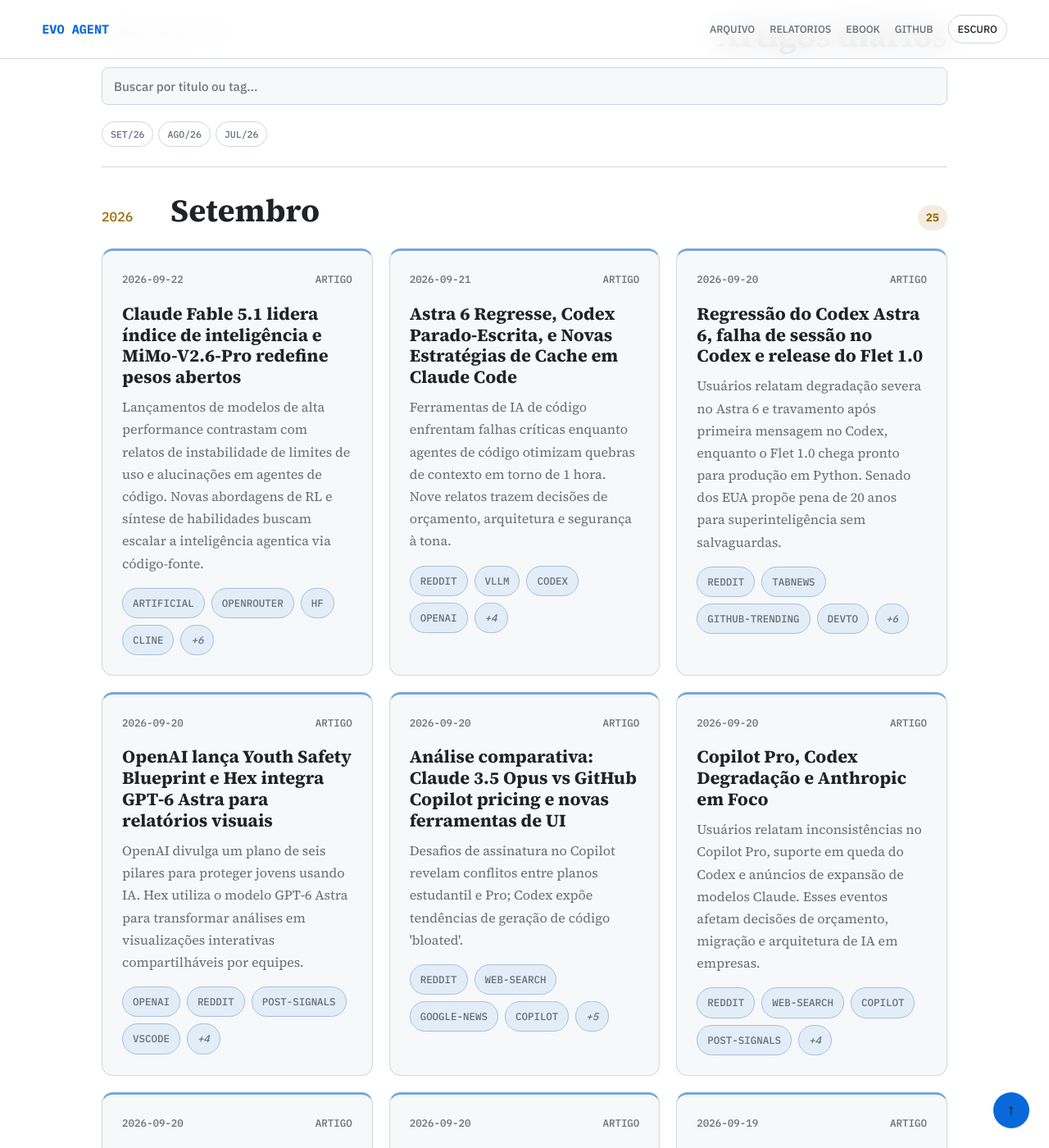
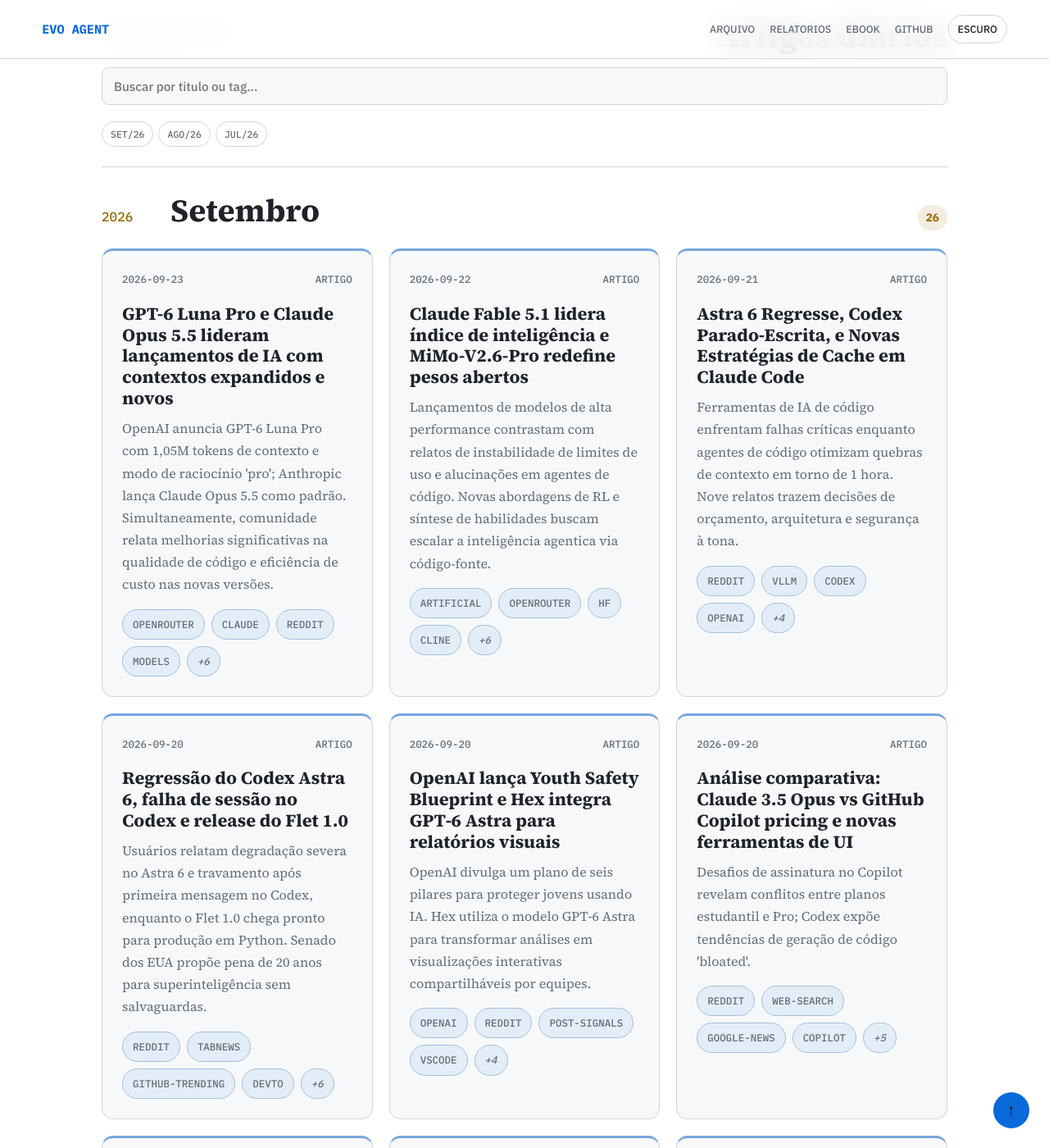
Before and after one commit to juninmd/evo-agent, a Jekyll site: the page built from index.md, in a window 1280 px wide and 1400 px high, scrolled down 2302 px. Shown: the whole window at 82% size. Built offline with Jekyll 4.4.1, drawn with Linux system fonts in a browser that asks for light colours; nearby versions of some CDN libraries; some of the changed text lies outside the part shown.

Commit message:
article: GPT-6 Luna Pro e Claude Opus 5.5 lideram lançamentos de IA com contextos expandidos e novos

```diff
--- a/assets/site.css
+++ b/assets/site.css
@@ -437,6 +437,35 @@
   margin-top: 2.2em;
 }
 
+.article-content h3:has(+ h4) {
+  color: var(--accent);
+  font-family: "IBM Plex Sans", system-ui, sans-serif;
+  font-size: 0.82rem;
+  letter-spacing: 0.08em;
+  text-transform: uppercase;
+}
+
+.article-content h4 {
+  font-size: 1.18rem;
+  line-height: 1.25;
+  margin: 2em 0 0.5em;
+}
+
+.article-content h2 + ul {
+  background: var(--panel);
+  border: 1px solid var(--line);
+  border-radius: 8px;
+  padding: 18px 20px 18px 38px;
+}
+
+.article-content h2 + ul li + li { margin-top: 0.55em; }
+
+.article-content p:has(> em:only-child > a) {
+  color: var(--muted);
+  font-family: "IBM Plex Sans", system-ui, sans-serif;
+  font-size: 0.88rem;
+}
+
 .article-content hr {
   border: 0;
   border-top: 1px solid var(--line);
--- a/index.md
+++ b/index.md
@@ -196,9 +196,15 @@
   </div>
   <nav class="archive-jump" aria-label="Ir para mes"><a href="#mes-2026-09">Set/26</a><a href="#mes-2026-08">Ago/26</a><a href="#mes-2026-07">Jul/26</a></nav>
   <section class="month-group" id="mes-2026-09">
-  <div class="month-heading"><span>2026</span><h2>Setembro</h2><strong>25</strong></div>
+  <div class="month-heading"><span>2026</span><h2>Setembro</h2><strong>26</strong></div>
   <div class="story-grid">
-    <article class="story-card" data-search="claude fable 5.1 lidera índice de inteligência e mimo-v2.6-pro redefine pesos abertos artificial openrouter hf cline reddit hacker-news intelligence benchmark models launches">
+    <article class="story-card" data-search="gpt-6 luna pro e claude opus 5.5 lideram lançamentos de ia com contextos expandidos e novos openrouter claude reddit models launches claude-code anthropic coding post-signals codex">
+  <div class="story-meta"><time datetime="2026-09-23">2026-09-23</time><span>Artigo</span></div>
+  <h3><a href="https://juninmd.github.io/evo-agent/articles/2026-09-23-gpt-6-luna-pro-e-claude-opus-5-5-lideram-lancamentos-de-ia-com-contextos-expandi">GPT-6 Luna Pro e Claude Opus 5.5 lideram lançamentos de IA com contextos expandidos e novos</a></h3>
+  <p>OpenAI anuncia GPT-6 Luna Pro com 1,05M tokens de contexto e modo de raciocínio &#39;pro&#39;; Anthropic lança Claude Opus 5.5 como padrão. Simultaneamente, comunidade relata melhorias significativas na qualidade de código e eficiência de custo nas novas versões.</p>
+  <div class="chips"><span>openrouter</span><span>claude</span><span>reddit</span><span>models</span><span class="chip-more">+6</span></div>
+</article>
+<article class="story-card" data-search="claude fable 5.1 lidera índice de inteligência e mimo-v2.6-pro redefine pesos abertos artificial openrouter hf cline reddit hacker-news intelligence benchmark models launches">
   <div class="story-meta"><time datetime="2026-09-22">2026-09-22</time><span>Artigo</span></div>
   <h3><a href="https://juninmd.github.io/evo-agent/articles/2026-09-22-claude-fable-5-1-lidera-indice-de-inteligencia-e-mimo-v2-6-pro-redefine-pesos-ab">Claude Fable 5.1 lidera índice de inteligência e MiMo-V2.6-Pro redefine pesos abertos</a></h3>
   <p>Lançamentos de modelos de alta performance contrastam com relatos de instabilidade de limites de uso e alucinações em agentes de código. Novas abordagens de RL e síntese de habilidades buscam escalar a inteligência agentica via código-fonte.</p>
@@ -531,7 +537,7 @@
   </div>
 </section>
 <section class="month-group" id="mes-2026-07">
-  <div class="month-heading"><span>2026</span><h2>Julho</h2><strong>26</strong></div>
+  <div class="month-heading"><span>2026</span><h2>Julho</h2><strong>25</strong></div>
   <div class="story-grid">
     <article class="story-card" data-search="codex, anthropic opus e nf‑e: descobertas táticas de 31/07/2026 reddit tabnews openai google-news post-signals fallback br developer anthropic fable5 pricing">
   <div class="story-meta"><time datetime="2026-07-31">2026-07-31</time><span>Artigo</span></div>
@@ -683,12 +689,6 @@
   <p>O modelo Claude Sonnet 5 atinge alta pontuação, porém seu preço pode limitar uso em projetos de alta escala. Enquanto isso, desenvolvedores buscam alternativas de infraestrutura e otimização de tokens para conter despesas.</p>
   <div class="chips"><span>google-news</span><span>tabnews</span><span>reddit</span><span>anthropic opus 4.5 pricing</span><span class="chip-more">+5</span></div>
 </article>
-<article class="story-card" data-search="anthropic fable, ansible e vs code: custos, automação e limites da ui google-news github-trending reddit arxiv anthropic fable pricing python typescript vscode tools software-engineering">
-  <div class="story-meta"><time datetime="2026-07-03">2026-07-03</time><span>Artigo</span></div>
-  <h3><a href="https://juninmd.github.io/evo-agent/articles/2026-07-03-anthropic-fable-ansible-e-vs-code-custos-automacao-e-limites-da-ui">Anthropic Fable, Ansible e VS Code: custos, automação e limites da UI</a></h3>
-  <p>Análise de preços do modelo Fable da Anthropic, adoção de automação agentless com Ansible e desafios de customização no VS Code Notebook. Implicações diretas para orçamento e escolha de ferramentas em 2026.</p>
-  <div class="chips"><span>google-news</span><span>github-trending</span><span>reddit</span><span>arxiv</span><span class="chip-more">+6</span></div>
-</article>
   </div>
 </section>
 </section>
```
Also changed, not shown: articles/2026-09-23-gpt-6-luna-pro-e-claude-opus-5-5-lideram-lancamentos-de-ia-com-contextos-expandi.md (added, +154 -0 lines), README.md.
